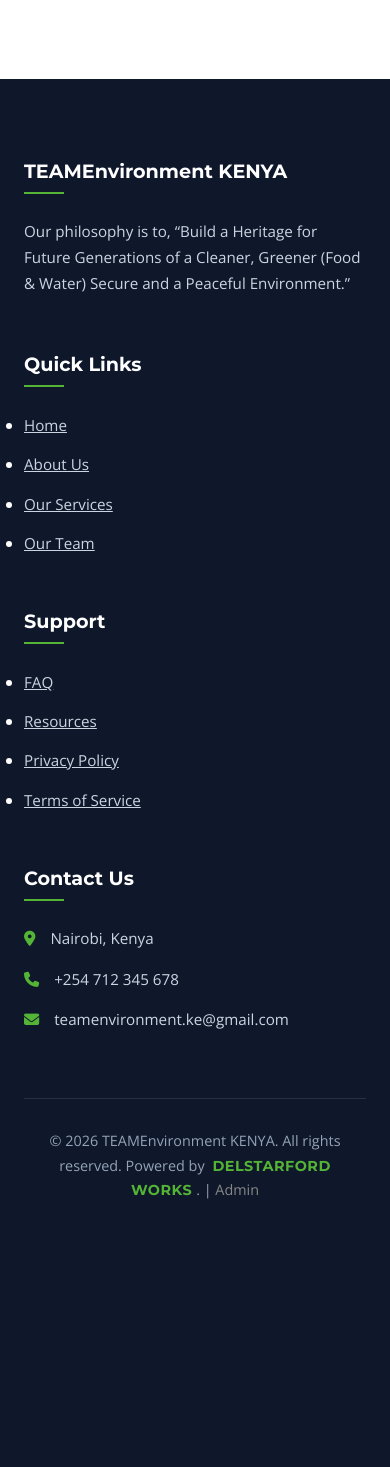
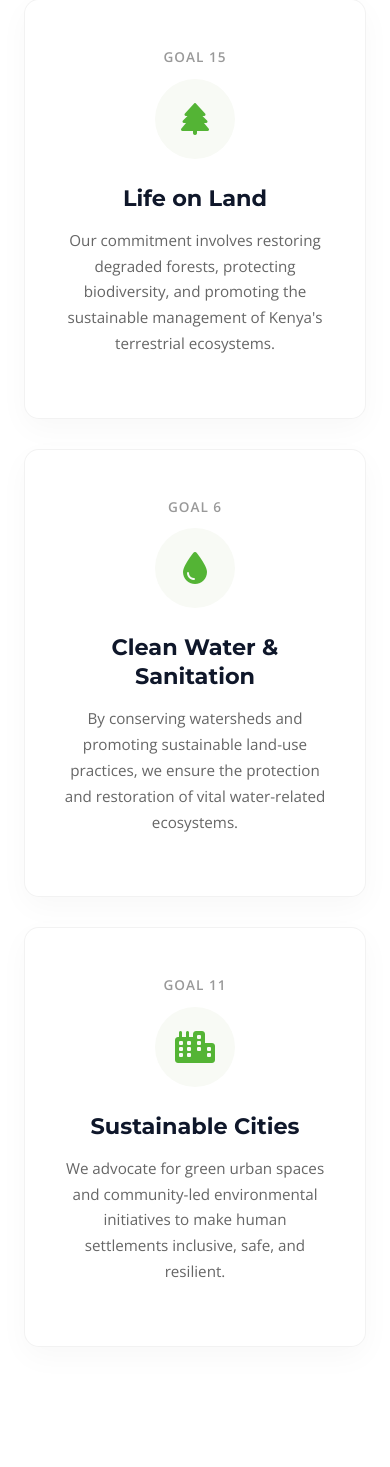
Before and after one commit to delstarford123/TEAMEnvironmentKENYA, a Flask app: page / in a window 390 px wide; the page is wider, and only the part inside the window is pictured. Shown: the part 4076-5543 px from the top of that part. Before the commit the page ends 5275 px from the top of that part, so only its background shows below. Run offline with Flask 3, Linux system fonts and the light colour scheme.

Commit message:
feat: add UN Sustainable Development Goals (SDGs) section to homepage

```diff
--- a/templates/main/index.html
+++ b/templates/main/index.html
@@ -43,6 +43,74 @@
     .mission-text h2 { color: white; font-size: 2.2rem; margin-bottom: 20px; }
     .mission-text p { color: #cbd5e1; }
 
+    /* --- SDG SECTION --- */
+    .sdg-section { padding: 100px 0; background-color: #fff; }
+    .sdg-header { text-align: center; margin-bottom: 60px; max-width: 800px; margin-left: auto; margin-right: auto; }
+    .sdg-header h4 { color: var(--primary-green); text-transform: uppercase; letter-spacing: 2px; margin-bottom: 15px; font-weight: 700; }
+    .sdg-header h2 { font-size: 2.8rem; color: var(--primary-dark); margin-bottom: 20px; }
+
+    .sdg-grid { display: grid; grid-template-columns: repeat(auto-fit, minmax(280px, 1fr)); gap: 30px; margin-top: 40px; }
+    .sdg-card {
+        background: #fff;
+        padding: 45px 35px;
+        border-radius: 15px;
+        text-align: center;
+        transition: all 0.4s cubic-bezier(0.165, 0.84, 0.44, 1);
+        border: 1px solid rgba(0,0,0,0.05);
+        box-shadow: 0 10px 30px rgba(0,0,0,0.03);
+        position: relative;
+        overflow: hidden;
+    }
+    .sdg-card::before {
+        content: '';
+        position: absolute;
+        top: 0;
+        left: 0;
+        width: 100%;
+        height: 4px;
+        background: var(--primary-green);
+        transform: scaleX(0);
+        transition: transform 0.4s ease;
+        transform-origin: left;
+    }
+    .sdg-card:hover {
+        transform: translateY(-12px);
+        box-shadow: 0 20px 40px rgba(0,0,0,0.08);
+        border-color: rgba(76, 175, 80, 0.2);
+    }
+    .sdg-card:hover::before {
+        transform: scaleX(1);
+    }
+    .sdg-icon {
+        width: 80px;
+        height: 80px;
+        background: var(--bg-light);
+        border-radius: 50%;
+        display: flex;
+        align-items: center;
+        justify-content: center;
+        margin: 0 auto 25px;
+        font-size: 2rem;
+        color: var(--primary-green);
+        transition: all 0.4s ease;
+    }
+    .sdg-card:hover .sdg-icon {
+        background: var(--primary-green);
+        color: #fff;
+        transform: rotateY(360deg);
+    }
+    .sdg-number {
+        display: block;
+        font-size: 0.85rem;
+        font-weight: 800;
+        color: #999;
+        margin-bottom: 10px;
+        text-transform: uppercase;
+        letter-spacing: 1px;
+    }
+    .sdg-card h3 { font-size: 1.4rem; color: var(--primary-dark); margin-bottom: 15px; }
+    .sdg-card p { font-size: 0.95rem; color: #666; line-height: 1.7; }
+
     /* --- TEAM SECTION --- */
     .team-section { padding: 80px 0; }
     .team-header { text-align: center; margin-bottom: 50px; }
@@ -53,10 +121,20 @@
     .team-info { position: absolute; bottom: 0; left: 0; width: 100%; padding: 30px; background: linear-gradient(transparent, rgba(0,0,0,0.8)); color: white; }
     .team-info h3 { color: white; margin-bottom: 5px; }
     .team-info p { color: var(--primary-green); font-weight: 600; }
+
+    @media (max-width: 768px) {
+        .hero h1 { font-size: 2.5rem; }
+        .stats-grid { grid-template-columns: 1fr; }
+        .mission-section { grid-template-columns: 1fr; }
+        .mission-image { height: 300px; }
+        .mission-text { padding: 40px; }
+        .sdg-header h2 { font-size: 2.2rem; }
+    }
 </style>
 {% endblock %}
 
 {% block content %}
+    <!-- Hero Section -->
     <section class="hero">
         <div class="container">
             <h3>Let Us Go Green, with You.</h3>
@@ -69,6 +147,7 @@
         </div>
     </section>
 
+    <!-- Stats Section -->
     <section class="stats-section">
         <div class="container">
             <div class="stats-grid">
@@ -89,6 +168,7 @@
         </div>
     </section>
 
+    <!-- Values Bar -->
     <section class="values-section">
         <div class="container">
             <div class="values-grid">
@@ -100,6 +180,7 @@
         </div>
     </section>
 
+    <!-- Mission Section -->
     <section class="mission-section">
         <div class="mission-image"></div>
         <div class="mission-text">
@@ -111,6 +192,60 @@
         </div>
     </section>
 
+    <!-- SDG Section (New) -->
+    <section class="sdg-section">
+        <div class="container">
+            <div class="sdg-header">
+                <h4>Global Impact</h4>
+                <h2>Our Commitment to the SDGs</h2>
+                <p>We align our local conservation efforts with the United Nations Sustainable Development Goals to ensure a lasting impact on our planet and its people.</p>
+            </div>
+
+            <div class="sdg-grid">
+                <!-- SDG 13 -->
+                <div class="sdg-card">
+                    <span class="sdg-number">Goal 13</span>
+                    <div class="sdg-icon">
+                        <i class="fas fa-globe-africa"></i>
+                    </div>
+                    <h3>Climate Action</h3>
+                    <p>We implement reforestation and greening projects to combat global warming and build community resilience against climate-related disasters.</p>
+                </div>
+
+                <!-- SDG 15 -->
+                <div class="sdg-card">
+                    <span class="sdg-number">Goal 15</span>
+                    <div class="sdg-icon">
+                        <i class="fas fa-tree"></i>
+                    </div>
+                    <h3>Life on Land</h3>
+                    <p>Our commitment involves restoring degraded forests, protecting biodiversity, and promoting the sustainable management of Kenya's terrestrial ecosystems.</p>
+                </div>
+
+                <!-- SDG 6 -->
+                <div class="sdg-card">
+                    <span class="sdg-number">Goal 6</span>
+                    <div class="sdg-icon">
+                        <i class="fas fa-tint"></i>
+                    </div>
+                    <h3>Clean Water & Sanitation</h3>
+                    <p>By conserving watersheds and promoting sustainable land-use practices, we ensure the protection and restoration of vital water-related ecosystems.</p>
+                </div>
+
+                <!-- SDG 11 -->
+                <div class="sdg-card">
+                    <span class="sdg-number">Goal 11</span>
+                    <div class="sdg-icon">
+                        <i class="fas fa-city"></i>
+                    </div>
+                    <h3>Sustainable Cities</h3>
+                    <p>We advocate for green urban spaces and community-led environmental initiatives to make human settlements inclusive, safe, and resilient.</p>
+                </div>
+            </div>
+        </div>
+    </section>
+
+    <!-- Team Section -->
     <section class="team-section">
         <div class="container">
             <div class="team-header">
```
